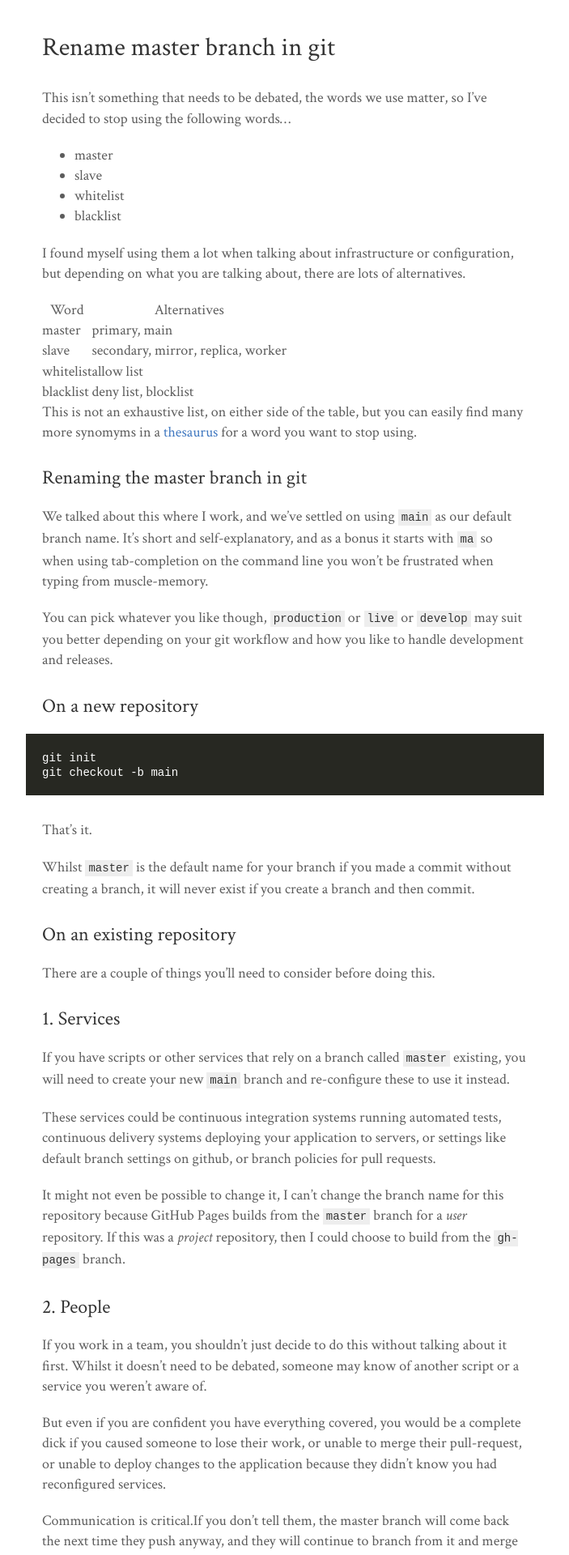
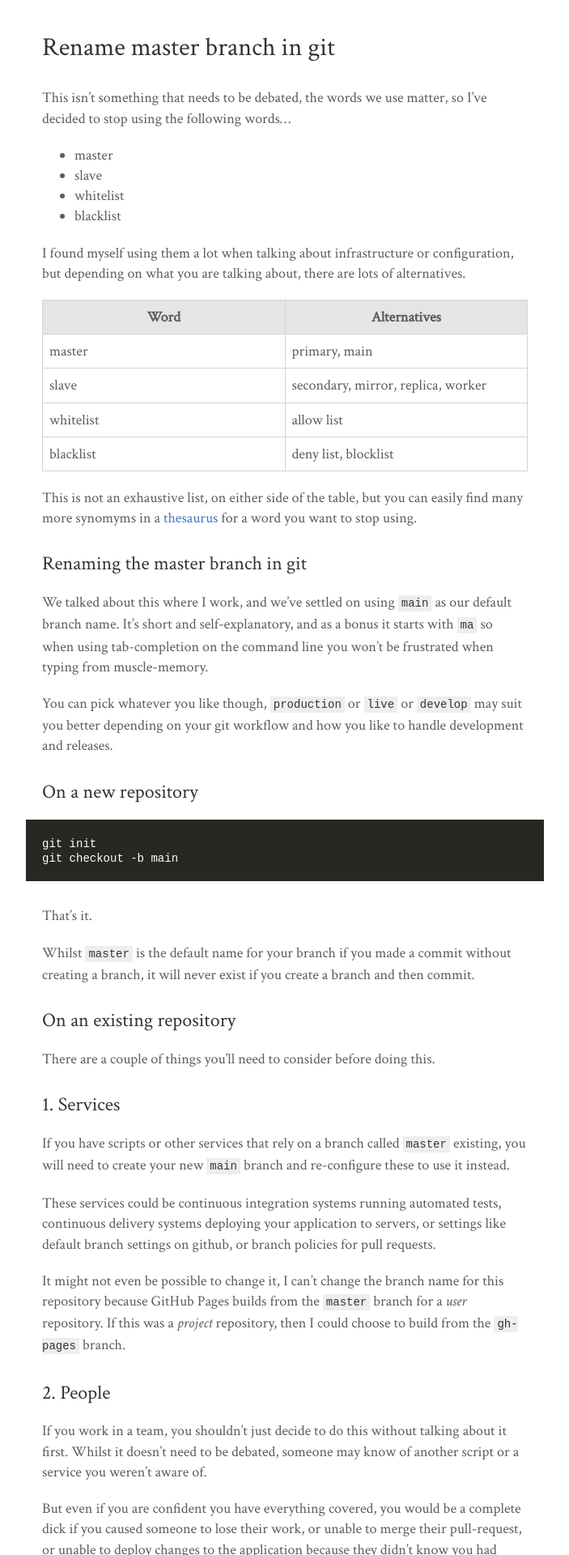
Before and after one commit to lukearmstrong/lukearmstrong.co.uk, a Jekyll site: the page built from _posts/2020-06-22-rename-master-branch-in-git.md, in a window 1280 px wide. Shown: the top 1920 px of the page at 81% size, without its empty margins (288-991 px from the left). Built offline with Jekyll 4.4.1, drawn with Linux system fonts in a browser that asks for light colours; some web fonts are replaced.

Commit message:
Update styling to include styling for tables

```diff
--- a/assets/css/_sass/_layout.scss
+++ b/assets/css/_sass/_layout.scss
@@ -192,6 +192,30 @@ li {
 	}
 }
 
+table {
+	margin: 0 auto 20px;
+}
+
+/* Default Table Style */
+table {
+	width: 100%;
+	table-layout: fixed;
+	border: 1px solid grey;
+	border-collapse: collapse;
+}
+table thead th,
+table tfoot th {
+	font-weight: bold;
+	background: rgba(0,0,0,.1);
+}
+
+table th,
+table td {
+	padding: 8px;
+	border: 1px solid lightgrey;
+}
+
+
 .links {
 	display: block;
 	clear: both;
```
